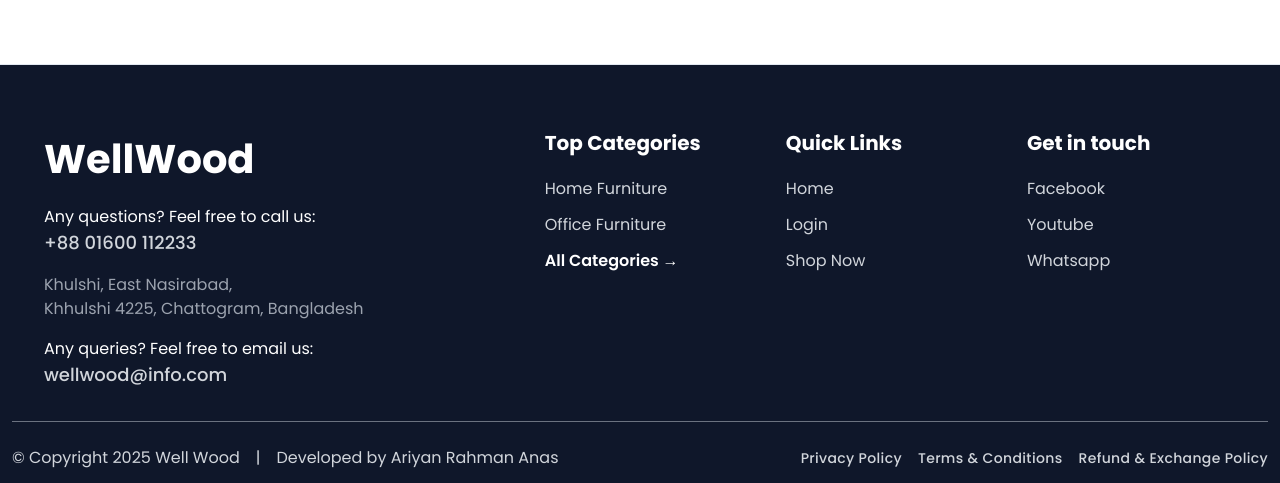
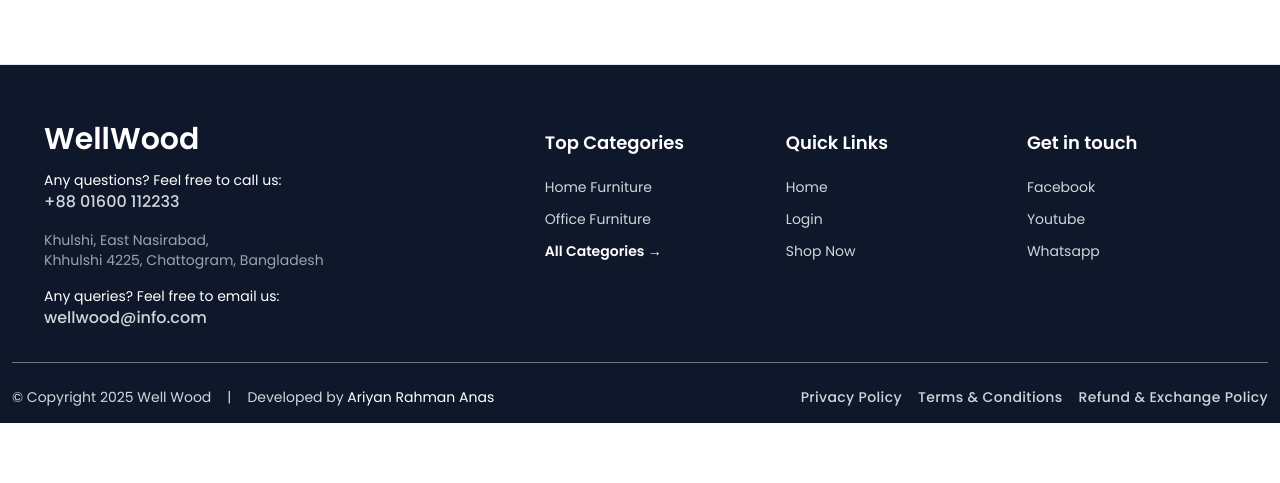
Before and after one commit to Ariyan-Rahman-Anas/furni-mart, a React (Vite) app in the folder client/: page / in a window 1280 px wide. Shown: the part 3615-4098 px from the top of the page. After the commit the page ends 4038 px from the top, so only its background shows below. Built offline with nearby package versions, Linux system fonts and the light colour scheme; no server answers; a web font is replaced by a local one.

Commit message:
modified footer and hero

```diff
--- a/client/src/components/BannerCarousel.jsx
+++ b/client/src/components/BannerCarousel.jsx
@@ -28,7 +28,7 @@ const BannerCarousel = ({
         {images?.map((image, index) => (
           <CarouselItem key={index}>
             <Card className="border-0 shadow-none">
-              <div className="flex  items-center justify-center  h-auto lg:h-[86.5vh] ">
+              <div className="flex  items-center justify-center h-auto lg:h-[86.5vh] ">
                 {/* Slider images */}
                 <img
                   src={image?.url || image}
--- a/client/src/components/Footer.jsx
+++ b/client/src/components/Footer.jsx
@@ -28,16 +28,16 @@ const Footer = () => {
   const fullYear = today.getFullYear()
 
   return (
-    <footer className="border-t bg-slate-900 border- text-gray-300 px-3">
+    <footer className="border-t bg-slate-900 border- text-gray-300 text-sm px-3">
       <div className="md:px-8 pt-16 pb-8 flex flex-col lg:flex-row gap-10 ">
         <div id="support" className="space-y-4 w-full lg:w-[40%] " >
-          <Link to={"/"} className="poppins-bold text-[30px] md:text-[40px] text-white " >
+          <Link to={"/"} className="poppins-semibold text-[30px] text-white " >
             WellWood
           </Link>
 
           <div>
             <p className="text-white">Any questions? Feel free to call us:</p>
-            <Link to="tel:+8801610195968" className="text-lg font-medium hover:text-white duration-300" >+88 01600 112233</Link>
+            <Link to="tel:+8801610195968" className="text-base font-medium hover:text-white duration-300" >+88 01600 112233</Link>
           </div>
 
           <div className="text-gray-400">
@@ -47,13 +47,13 @@ const Footer = () => {
 
           <div>
             <p className="text-white">Any queries? Feel free to email us:</p>
-            <Link to="mailto:dev.m.ar.anas@gmail.com" className="text-lg font-medium hover:text-white duration-300 ">wellwood@info.com</Link>
+            <Link to="mailto:dev.m.ar.anas@gmail.com" className="text-base font-medium hover:text-white duration-300 ">wellwood@info.com</Link>
           </div>
         </div>
 
         <div className="w-full lg:w-[60%] flex items-start justify-between gap-8 ">
           <div id="top-categories" className=" flex-1 ">
-            <h1 className="font-bold text-xl mb-5 text-white">Top Categories</h1>
+            <h1 className="font-semibold text-lg mb-5 text-white">Top Categories</h1>
             <ul className="space-y-3 mb-3">
               {
                 topCategories?.map((category, index) => <li key={index} className="hover:ml-2 hover:font-semibold hover:text-white hover:underline duration-300" > <Link to={"/products"}>{category}</Link> </li>)
@@ -63,7 +63,7 @@ const Footer = () => {
           </div>
 
           <div id="quick-links" className="flex-1 ">
-            <h1 className="font-bold text-xl mb-5 text-white " >Quick Links</h1>
+            <h1 className="font-semibold text-lg mb-5 text-white " >Quick Links</h1>
             <ul className="space-y-3">
               {
                 quickLinks?.map((link, index) => <li key={index} className="hover:ml-2 hover:font-semibold hover:text-white hover:underline duration-300" > <Link to={link.route}>{link.title}</Link> </li>)
@@ -72,7 +72,7 @@ const Footer = () => {
           </div>
 
           <div id="quick-links" className="flex-1 ">
-            <h1 className="font-bold text-xl mb-5  text-white">Get in touch</h1>
+            <h1 className="font-semibold text-lg mb-5  text-white">Get in touch</h1>
             <ul className="space-y-3">
               {
                 getInTouch?.map((link, index) => <li key={index} className="hover:ml-2 hover:font-semibold hover:text-white duration-300" > <Link to={link.route}>{link.title}</Link> </li>)
@@ -87,7 +87,7 @@ const Footer = () => {
         <div className="flex flex-col md:flex-row items-center justify-center gap-1 md:gap-4">
           <p>© Copyright {fullYear} Well Wood </p>
           <p className="hidden md:block">|</p>
-          <p>Developed by <Link to={"https://ariyanrahmananas.vercel.app"} target="_blank" className="hover:text-white duration-300" >Ariyan Rahman Anas</Link> </p>
+          <p>Developed by <Link to={"https://ariyanrahmananas.vercel.app"} target="_blank" className="text-white hover:underline duration-500" >Ariyan Rahman Anas</Link> </p>
         </div>
         <ul className="flex items-center md:flex-row gap-4 text-sm">
           {
```
